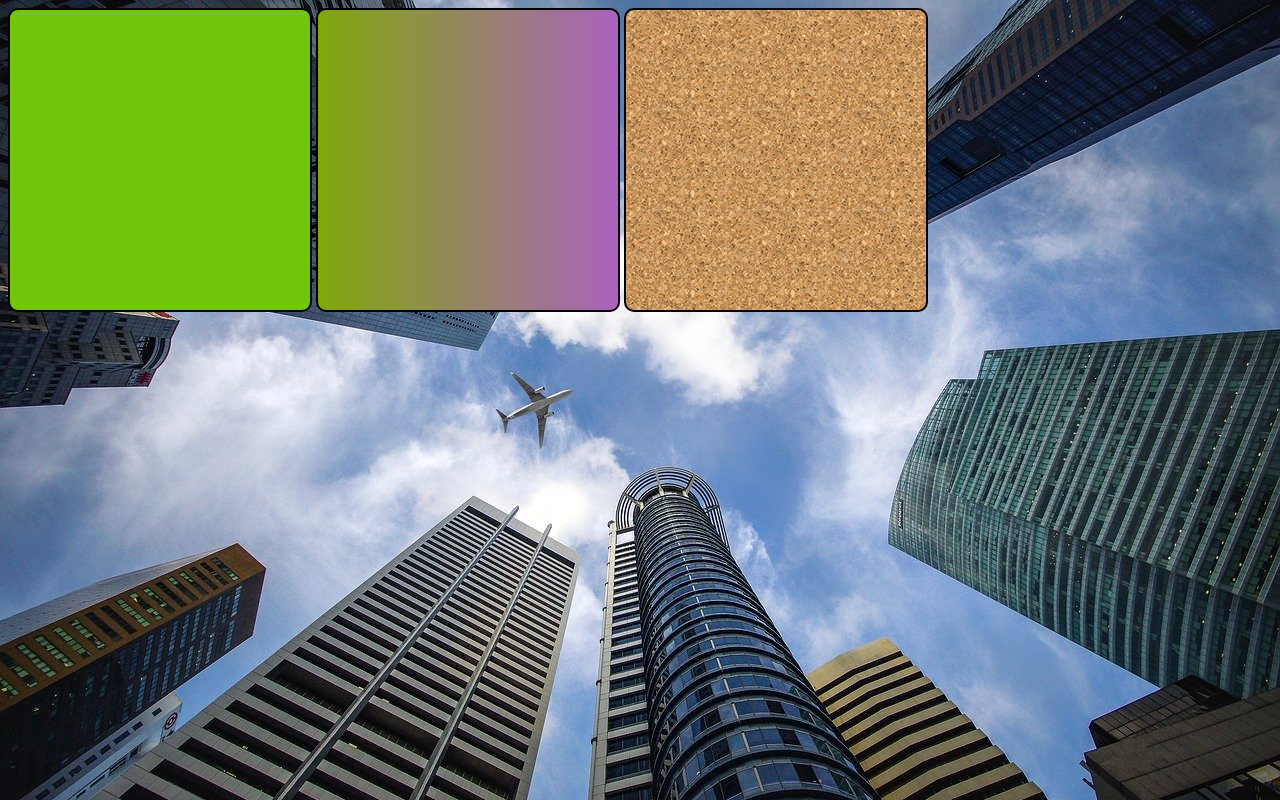
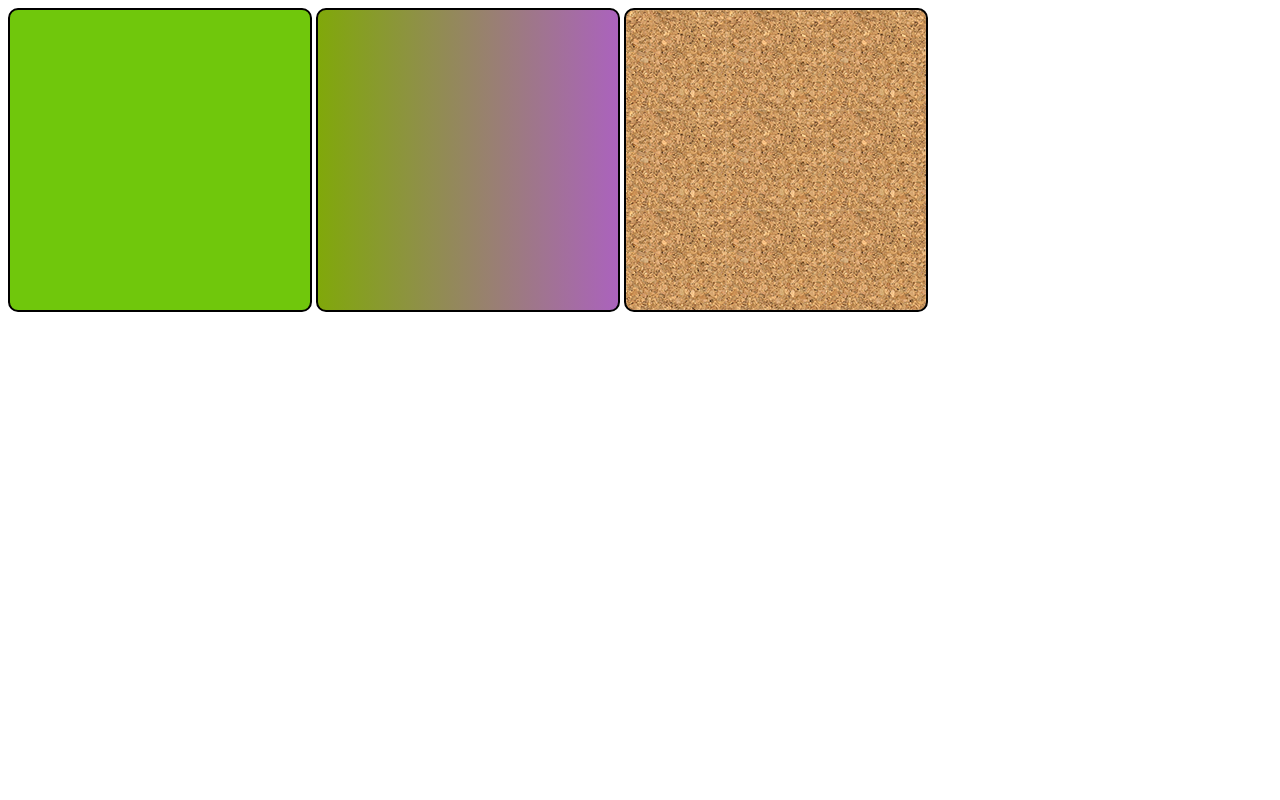
Before and after one commit to ClaudioLSalviano/html-css, a plain HTML site: page exercicios/ex022/fundo01.html in a window 1280 px wide. Drawn offline with Linux system fonts and the light colour scheme.

Commit message:
altera background do body

```diff
--- a/exercicios/ex022/fundo01.html
+++ b/exercicios/ex022/fundo01.html
@@ -8,7 +8,7 @@
     <style>
 
         body{
-            background-image: url('imagens/wallpaper002.jpg');
+           background-image: url();
         }
 
 
```
Also changed, not shown: 1 other file.
